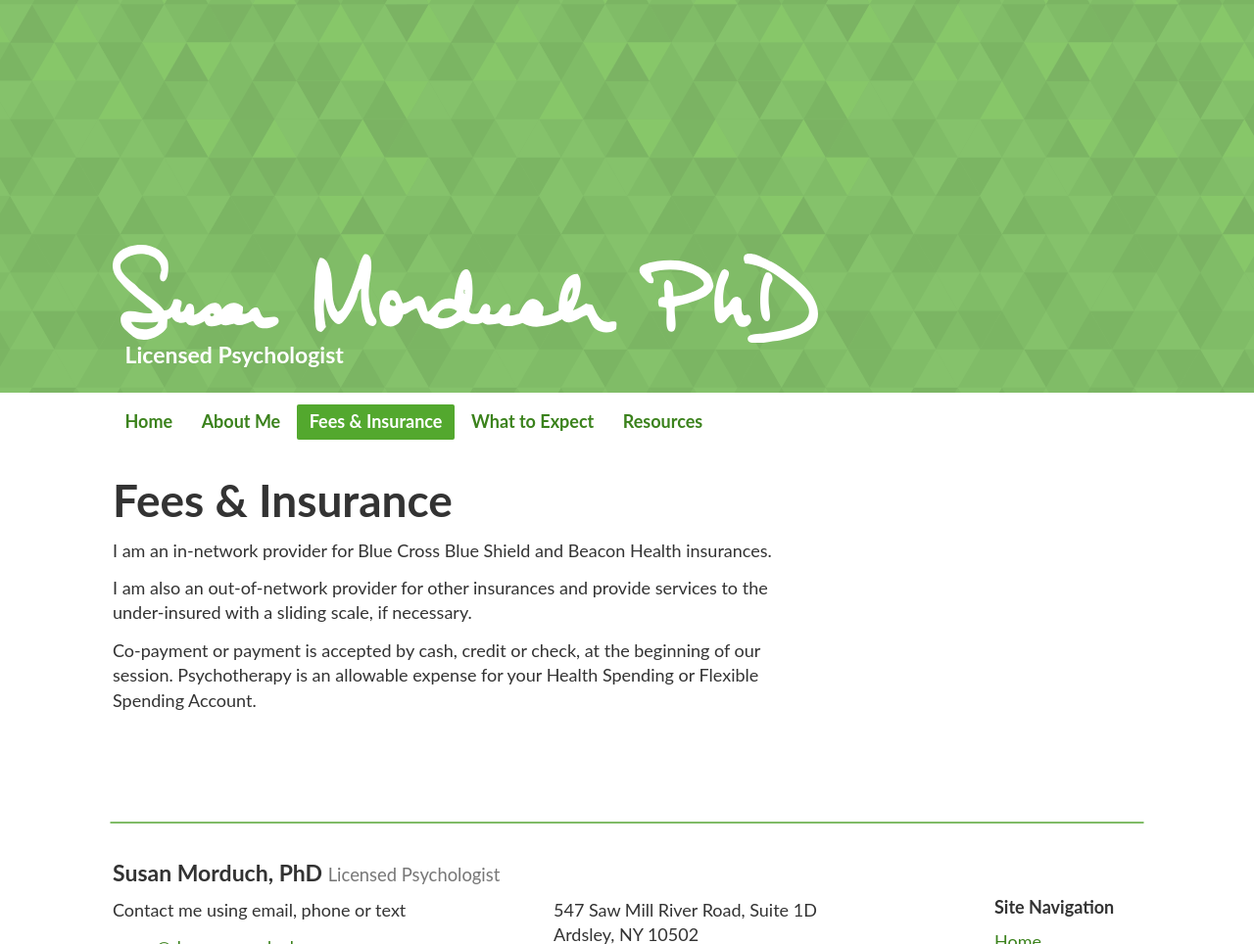
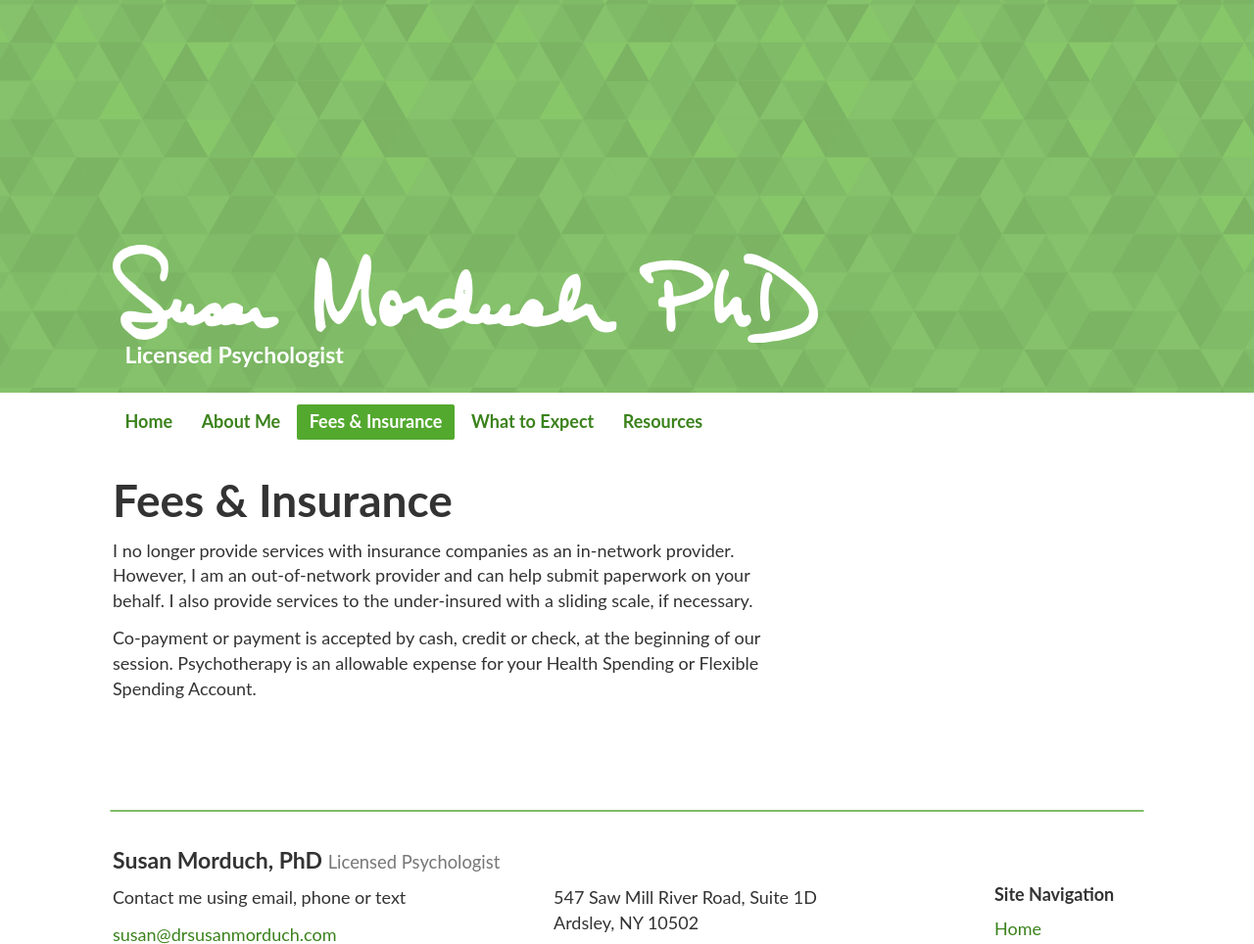
Before and after one commit to nmorduch/susan, a Jekyll site: the page built from _posts/0000-01-09-fees-and-insurance.md, in a window 1280 px wide, cut to the strip 0-964 px from the top of the page. Shown: the whole strip at 98% size. Built offline with Jekyll 4.4.1, drawn with Linux system fonts in a browser that asks for light colours.

Commit message:
Update 0000-01-09-fees-and-insurance.md

```diff
--- a/_posts/0000-01-09-fees-and-insurance.md
+++ b/_posts/0000-01-09-fees-and-insurance.md
@@ -4,8 +4,7 @@ title: Fees & Insurance
 published: true
 ---
 
-I am an in-network provider for Blue Cross Blue Shield and Beacon Health insurances.
 
-I am also an out-of-network provider for other insurances and provide services to the under-insured with a sliding scale, if necessary.
+I no longer provide services with insurance companies as an in-network provider. However, I am an out-of-network provider and can help submit paperwork on your behalf. I also provide services to the under-insured with a sliding scale, if necessary.
 
 Co-payment or payment is accepted by cash, credit or check, at the beginning of our session. Psychotherapy is an allowable expense for your Health Spending or Flexible Spending Account.
```
